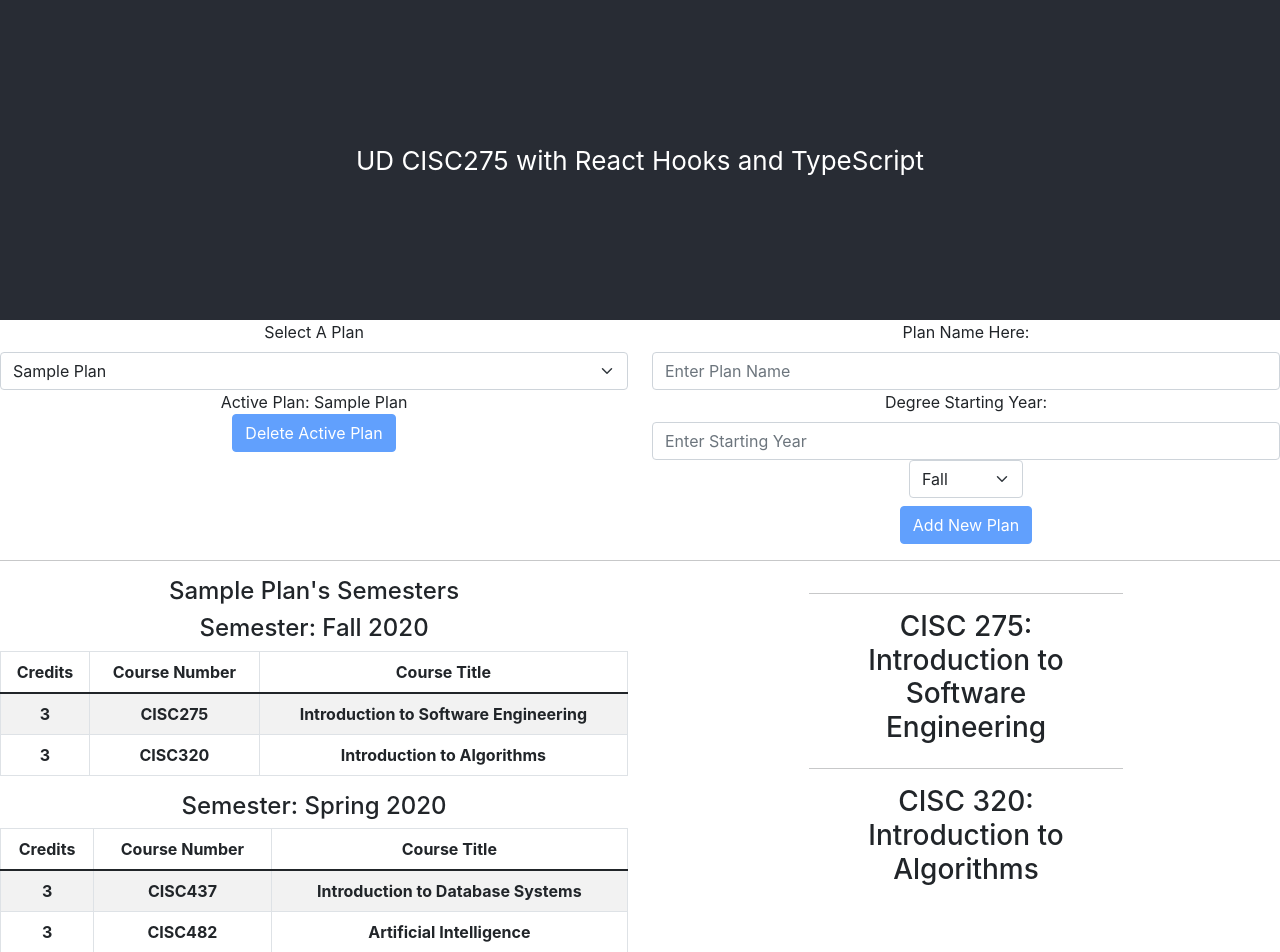
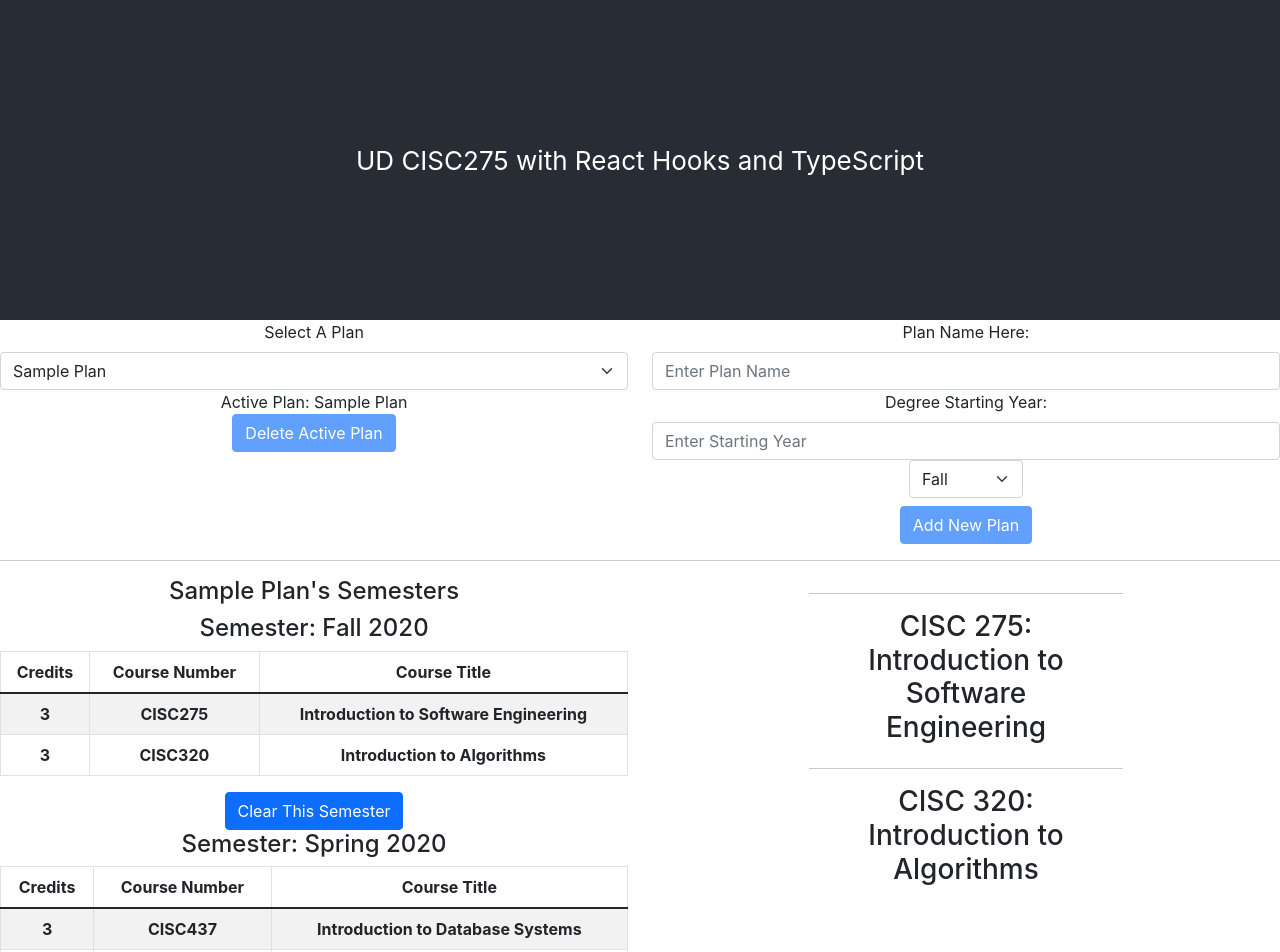
Before and after one commit to UD-CISC275-S22/cis-scheduler-team-2, a React (Create React App) app: page / in a window 1280 px wide. Shown: the top 952 px of the page. Built offline with nearby package versions, Linux system fonts and the light colour scheme.

Commit message:
can clear individual semester. Function passed from App to SemesterTalbe to ClearSemester

```diff
--- a/src/App.tsx
+++ b/src/App.tsx
@@ -8,6 +8,7 @@ import { DeletePlanButton } from "./components/DeletePlan";
 import { ListAllPlans } from "./components/ListAllPlans";
 import { Col, Row } from "react-bootstrap";
 import { SemesterTable } from "./components/SemesterTable";
+import { Semester } from "./interfaces/semester";
 
 function App(): JSX.Element {
     //this is the state containing the list of plans
@@ -32,6 +33,30 @@ function App(): JSX.Element {
         );
         updatePlans(newList);
         setActivePlan(newList[0]);
+    }
+
+    function clearSemester(planID: number, semYear: number, semSeas: string) {
+        //passed to the ClearSemesterButton
+        //gets the plan
+        const toFix = planList.filter(
+            (aPlan: Plan): boolean => aPlan.id === planID
+        );
+        //array of semseters from that plan
+        const semMap = toFix[0].semesters;
+        //clears the proper semester
+        const clearSem = semMap.map(
+            (aSem: Semester): Semester =>
+                aSem.season === semSeas && aSem.year === semYear
+                    ? { ...aSem, classes: [] }
+                    : { ...aSem }
+        );
+        const fixedPlan = { ...toFix[0], semesters: [...clearSem] };
+        const fixedList = planList.map(
+            (aPlan: Plan): Plan =>
+                aPlan.id === planID ? { ...fixedPlan } : { ...aPlan }
+        );
+        setActivePlan(fixedPlan);
+        updatePlans(fixedList);
     }
 
     const sampleSemester = samplePlan.semesters[0];
@@ -61,7 +86,10 @@ function App(): JSX.Element {
             <hr></hr>
             <Row>
                 <Col>
-                    <SemesterTable plan={activePlan}></SemesterTable>
+                    <SemesterTable
+                        plan={activePlan}
+                        clearSem={clearSemester}
+                    ></SemesterTable>
                 </Col>
                 <Col>
                     <CourseList semester={sampleSemester}></CourseList>
--- /dev/null
+++ b/src/components/ClearSemester.tsx
@@ -0,0 +1,27 @@
+import React from "react";
+import { Button } from "react-bootstrap";
+//import { Plan } from "../interfaces/plan";
+import { Semester } from "../interfaces/semester";
+import { SemesterTable } from "./SemesterTable";
+
+interface clearSemesterProp {
+    PlanID: number;
+    thisSem: Semester;
+    clearFunct: (planID: number, semYear: number, semSeas: string) => void;
+}
+
+export function ClearSemesterButton({
+    PlanID,
+    thisSem,
+    clearFunct
+}: clearSemesterProp) {
+    return (
+        <div>
+            <Button
+                onClick={() => clearFunct(PlanID, thisSem.year, thisSem.season)}
+            >
+                Clear This Semester
+            </Button>
+        </div>
+    );
+}
--- a/src/components/SemesterTable.tsx
+++ b/src/components/SemesterTable.tsx
@@ -1,12 +1,19 @@
 import React from "react";
 import { Plan } from "../interfaces/plan";
 import { Semester } from "../interfaces/semester";
+import { ClearSemesterButton } from "./ClearSemester";
 import { CourseTable } from "./CourseTable";
 
 /** Takes in a Plan and maps the semesters in the plan to a list of semesters. Each semester gets passed
  * into a CourseTable
  */
-export function SemesterTable({ plan }: { plan: Plan }): JSX.Element {
+export function SemesterTable({
+    plan,
+    clearSem
+}: {
+    plan: Plan;
+    clearSem: (planID: number, semYear: number, semSeas: string) => void;
+}): JSX.Element {
     return (
         <div>
             <h4>{`${plan.name}'s Semesters`}</h4>
@@ -14,6 +21,11 @@ export function SemesterTable({ plan }: { plan: Plan }): JSX.Element {
                 {plan.semesters.map((semester: Semester) => (
                     <li key={semester.id}>
                         <CourseTable semester={semester}></CourseTable>
+                        <ClearSemesterButton
+                            PlanID={plan.id}
+                            thisSem={semester}
+                            clearFunct={clearSem}
+                        ></ClearSemesterButton>
                     </li>
                 ))}
             </ul>
```
